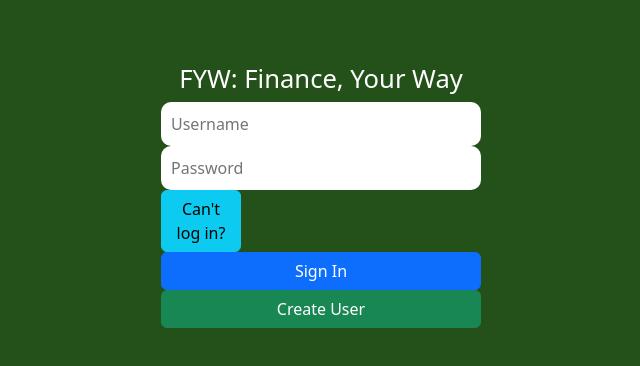
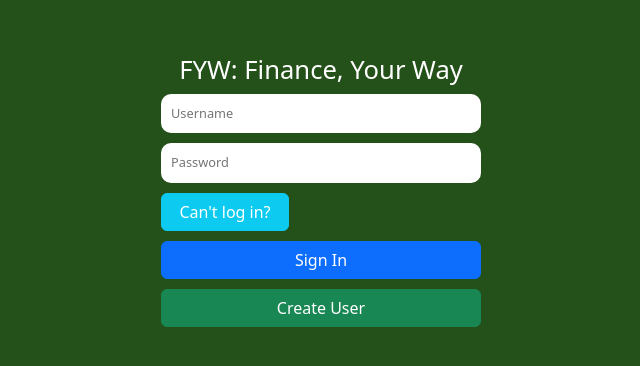
Before and after one commit to jgoudreau0120/finance-repo, a React (Create React App) app: page / in a window 1280 px wide. Shown: the part 204-570 px from the top of the page, without its empty margins (319-959 px from the left). Built offline with nearby package versions, Linux system fonts and the light colour scheme.

Commit message:
font changes

```diff
--- a/src/App.css
+++ b/src/App.css
@@ -58,7 +58,7 @@ body, html {
 }
 
 input, button {
-  font-size: 1.5vw;
+  font-size: 1vw;
   width: 100%;
   padding: 10px;
   border-radius: 10px;
--- a/src/App.js
+++ b/src/App.js
@@ -1,5 +1,4 @@
 import logo from './logo.svg';
-import './App.css';
 import Navbar from './components/Navbar/Navbar';
 import { BrowserRouter as Router, Route, Routes } from "react-router-dom";
 import Home from './pages/Home/Home';
@@ -8,6 +7,7 @@ import Login from './pages/Login/Login';
 import Settings from './pages/Settings/Settings';
 import Tile from './components/Tile/Tile';
 import CreateUser from './pages/CreateUser/CreateUser';
+import './App.css';
 
 function App() {
   return (
--- a/src/pages/Login/Login.jsx
+++ b/src/pages/Login/Login.jsx
@@ -1,5 +1,5 @@
+import 'bootstrap/dist/css/bootstrap.min.css';
 import styles from './Login.module.css';
-import 'bootstrap/dist/css/bootstrap.min.css';
 import '../../App.css';
 import { BrowserRouter, Route, Routes, Link, useLocation } from "react-router-dom";
 import classNames from 'classnames';
--- a/src/pages/Login/Login.module.css
+++ b/src/pages/Login/Login.module.css
@@ -40,6 +40,6 @@
 /* Form elements */
 
 .helpButton {
-  width: 25%;
+  width: 40%;
   color: white;
 }
```
